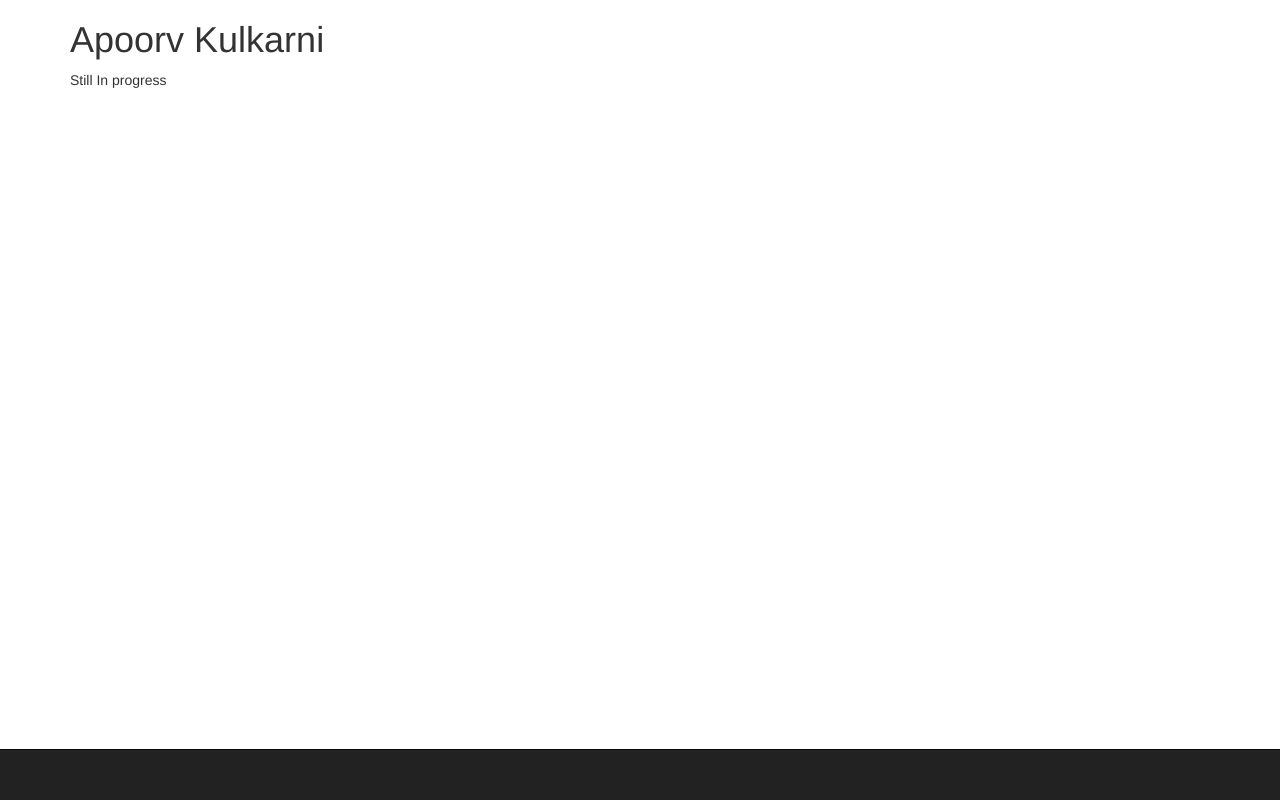
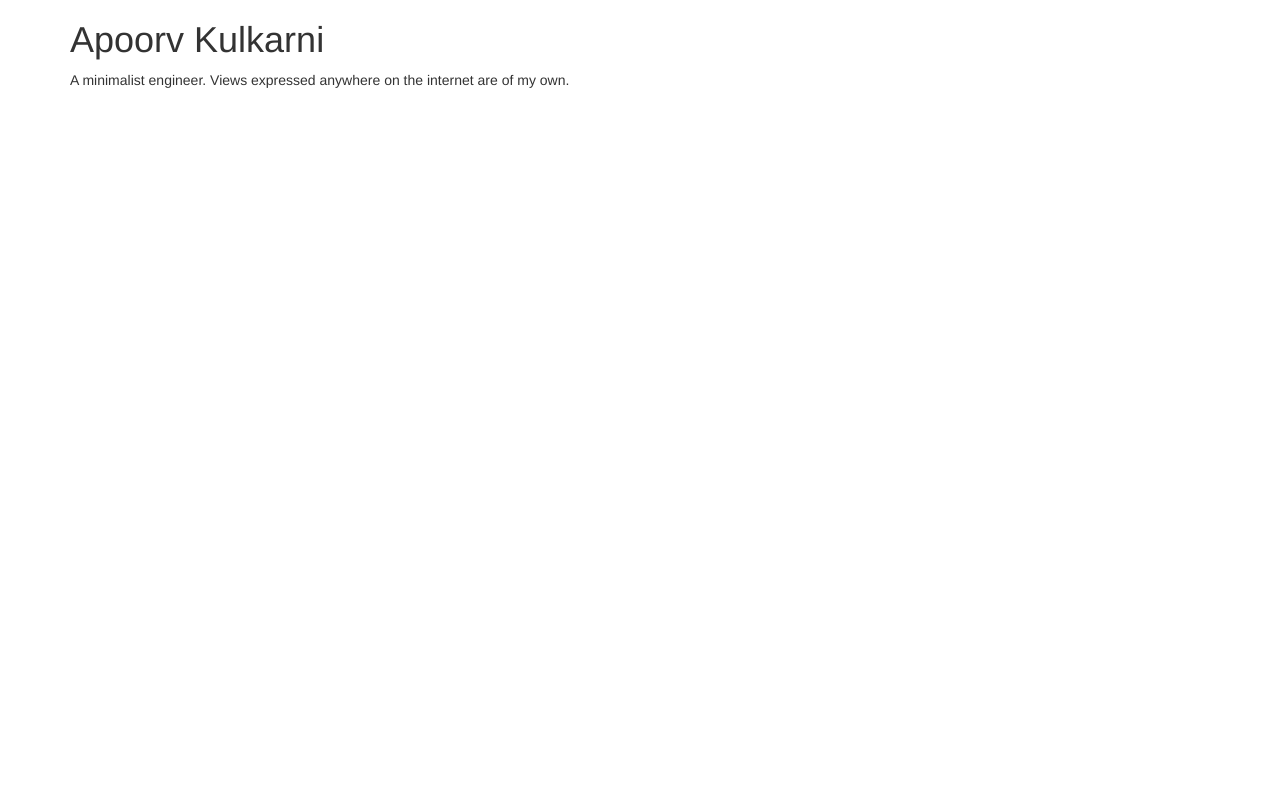
Before and after one commit to apoorv-kulkarni/apoorv-kulkarni.github.io, a plain HTML site: page index.html in a window 1280 px wide. Drawn offline with Linux system fonts and the light colour scheme.

Commit message:
removed nav bar for now

```diff
--- a/index.html
+++ b/index.html
@@ -26,44 +26,12 @@
 
 <body>
 
-    <!-- Navigation -->
-    <nav class="navbar navbar-inverse navbar-fixed-bottom" role="navigation">
-        <div class="container">
-            <!-- Brand and toggle get grouped for better mobile display -->
-            <div class="navbar-header">
-                <button type="button" class="navbar-toggle" data-toggle="collapse" data-target="#bs-example-navbar-collapse-1">
-                    <span class="sr-only">Toggle navigation</span>
-                    <span class="icon-bar"></span>
-                    <span class="icon-bar"></span>
-                    <span class="icon-bar"></span>
-                </button>
-                <a class="navbar-brand" href="#"></a>
-            </div>
-            <!-- Collect the nav links, forms, and other content for toggling -->
-            <div class="collapse navbar-collapse" id="bs-example-navbar-collapse-1">
-                <ul class="nav navbar-nav">
-                    <li>
-                        <a href="#"></a>
-                    </li>
-                    <li>
-                        <a href="#"></a>
-                    </li>
-                    <li>
-                        <a href="#"></a>
-                    </li>
-                </ul>
-            </div>
-            <!-- /.navbar-collapse -->
-        </div>
-        <!-- /.container -->
-    </nav>
-
     <!-- Page Content -->
     <div class="container">
         <div class="row">
             <div class="col-md-6 col-sm-12">
                 <h1>Apoorv Kulkarni</h1>
-                <p>Still In progress</p>
+                <p>A minimalist engineer. Views expressed anywhere on the internet are of my own.</p>
             </div>
         </div>
         <!-- /.row -->
```
